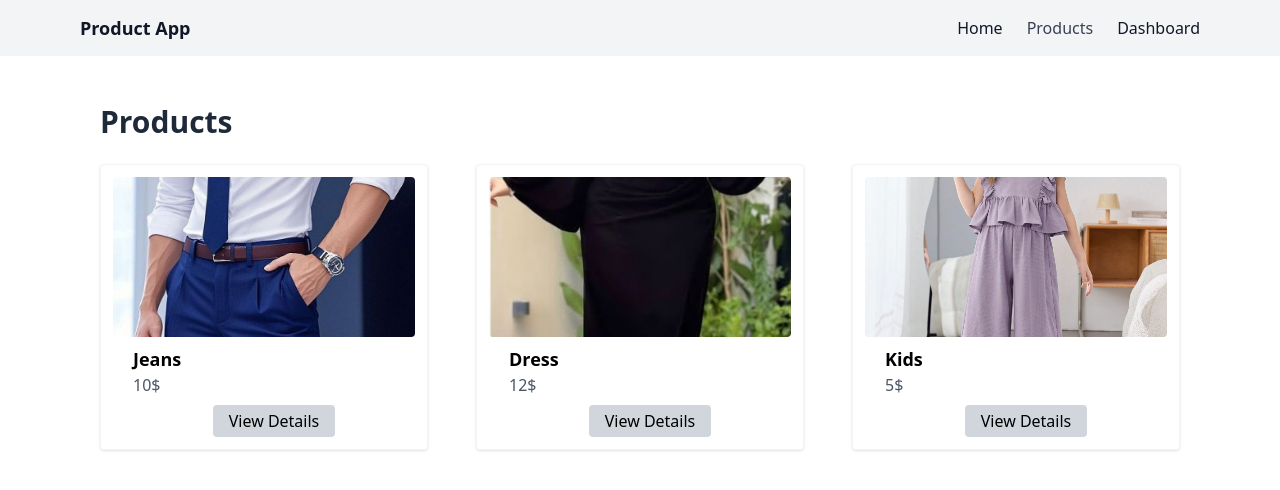
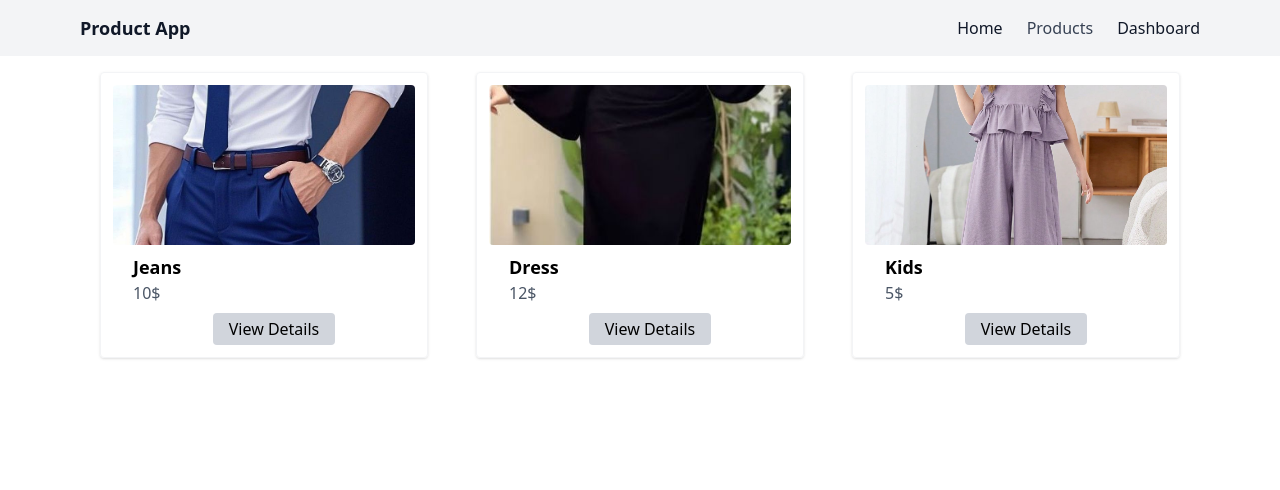
Before and after one commit to rabianezami/react-router-v7-product-catalog, a React (Vite) app: page /products in a window 1280 px wide. Shown: the top 490 px of the page. Built offline with nearby package versions, Linux system fonts and the light colour scheme.

Commit message:
fix: Move product header to ProductLayout

```diff
--- a/src/components/ProductList.jsx
+++ b/src/components/ProductList.jsx
@@ -3,16 +3,10 @@ import ProductCard from "./ProductCard";
 
 export default function ProductList() {
     return (
-        <div className="max-w-6xl mx-auto py-8">
-            <h1 className="text-3xl font-bold mb-6 pl-5 text-gray-800">
-                Products
-            </h1>
-
-            <div className="grid grid-cols-1 sm:grid-cols-2 lg:grid-cols-3 gap-2">
-                {products.map((p) => (
-                    <ProductCard key={p.id} product={p} />
-                ))}
-            </div>
+        <div className="grid grid-cols-1 sm:grid-cols-2 lg:grid-cols-3 gap-2">
+            {products.map((p) => (
+                <ProductCard key={p.id} product={p} />
+            ))}
         </div>
     )
 }
```
